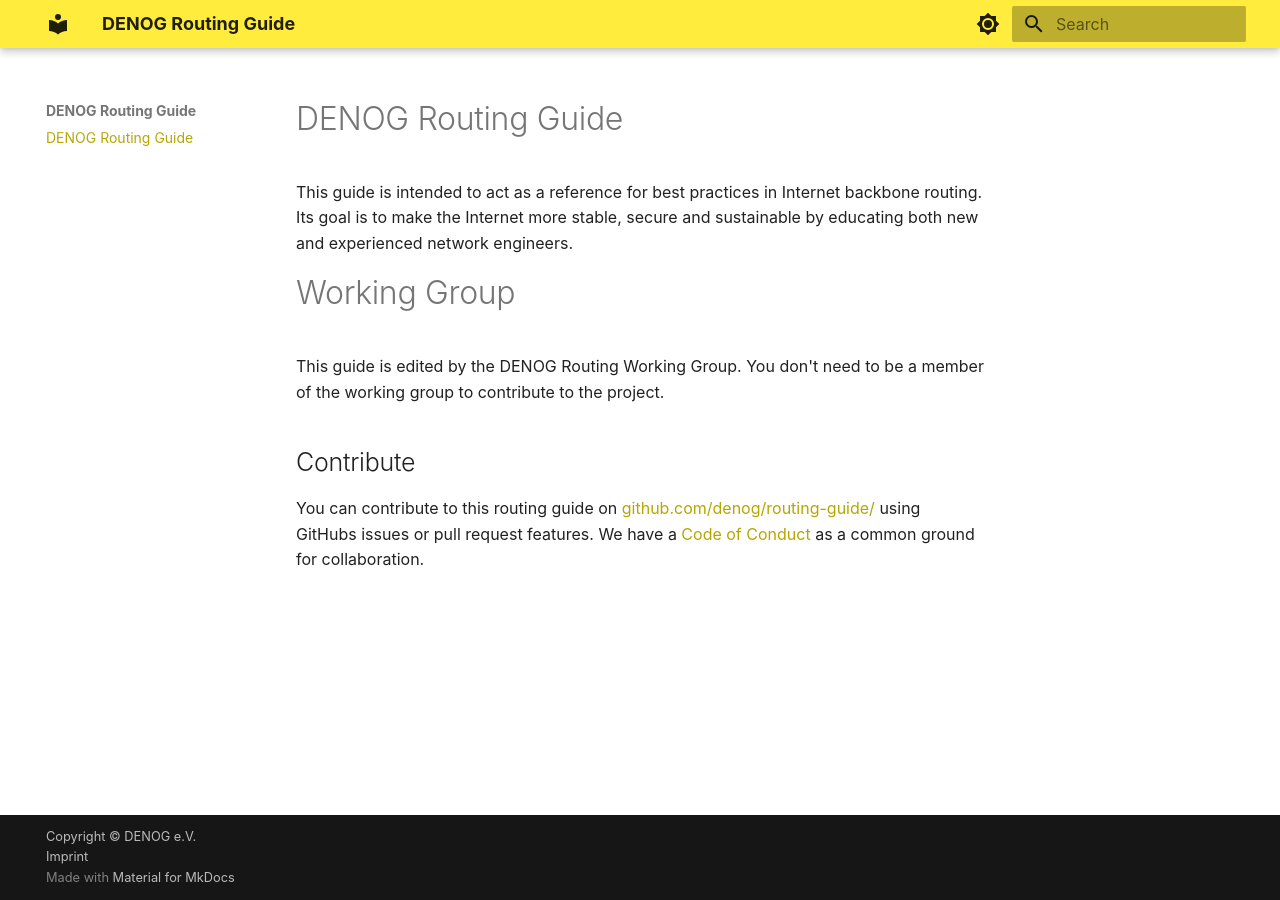
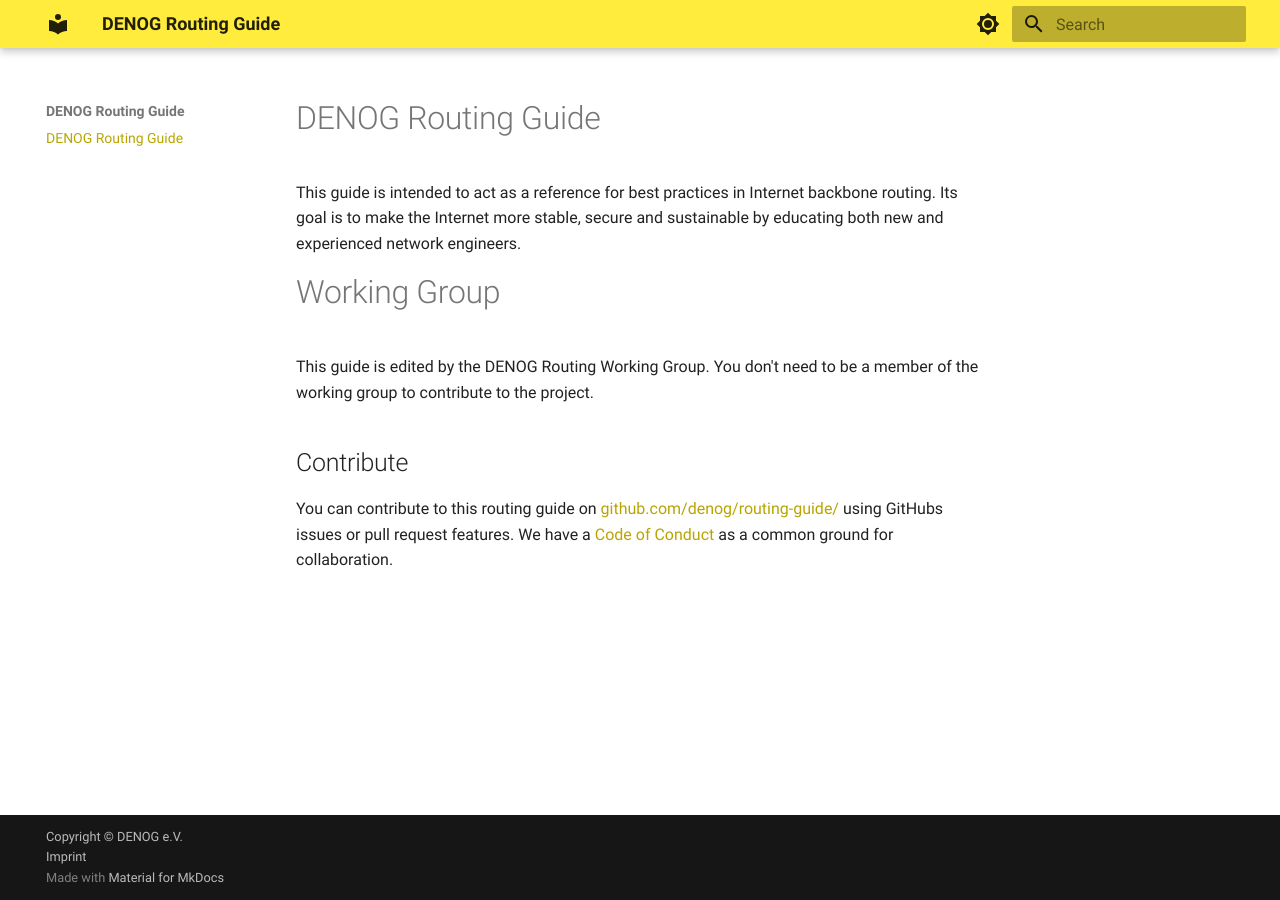
Before and after one commit to denog/routing-guide, an MkDocs documentation site: the page built from docs/index.md, in a window 1280 px wide. Built offline with MkDocs 1.6.1 and Material for MkDocs 9.7.7, drawn with Linux system fonts in a browser that asks for light colours.

Commit message:
Update fonts and use them

```diff
--- a/docs/stylesheets/extra.css
+++ b/docs/stylesheets/extra.css
@@ -1,9 +1,78 @@
+/* roboto-300 - latin */
 @font-face {
-    font-family: "Roboto";
-    src: "/assets/fonts/roboto-v30-latin-regular.eot";
+  font-display: swap; /* Check https://developer.mozilla.org/en-US/docs/Web/CSS/@font-face/font-display for other options. */
+  font-family: 'Roboto';
+  font-style: normal;
+  font-weight: 300;
+  src: url('/assets/fonts/roboto-v30-latin-300.woff2') format('woff2'); /* Chrome 36+, Opera 23+, Firefox 39+, Safari 12+, iOS 10+ */
 }
 
+/* roboto-300italic - latin */
 @font-face {
-    font-family: "Roboto Mono";
-    src: "/assets/fonts/roboto-momo-v22-latin-regular.eot";
+  font-display: swap; /* Check https://developer.mozilla.org/en-US/docs/Web/CSS/@font-face/font-display for other options. */
+  font-family: 'Roboto';
+  font-style: italic;
+  font-weight: 300;
+  src: url('/assets/fonts/roboto-v30-latin-300italic.woff2') format('woff2'); /* Chrome 36+, Opera 23+, Firefox 39+, Safari 12+, iOS 10+ */
 }
+
+/* roboto-regular - latin */
+@font-face {
+  font-display: swap; /* Check https://developer.mozilla.org/en-US/docs/Web/CSS/@font-face/font-display for other options. */
+  font-family: 'Roboto';
+  font-style: normal;
+  font-weight: 400;
+  src: url('/assets/fonts/roboto-v30-latin-regular.woff2') format('woff2'); /* Chrome 36+, Opera 23+, Firefox 39+, Safari 12+, iOS 10+ */
+}
+
+/* roboto-italic - latin */
+@font-face {
+  font-display: swap; /* Check https://developer.mozilla.org/en-US/docs/Web/CSS/@font-face/font-display for other options. */
+  font-family: 'Roboto';
+  font-style: italic;
+  font-weight: 400;
+  src: url('/assets/fonts/roboto-v30-latin-italic.woff2') format('woff2'); /* Chrome 36+, Opera 23+, Firefox 39+, Safari 12+, iOS 10+ */
+}
+
+/* roboto-700 - latin */
+@font-face {
+  font-display: swap; /* Check https://developer.mozilla.org/en-US/docs/Web/CSS/@font-face/font-display for other options. */
+  font-family: 'Roboto';
+  font-style: normal;
+  font-weight: 700;
+  src: url('/assets/fonts/roboto-v30-latin-700.woff2') format('woff2'); /* Chrome 36+, Opera 23+, Firefox 39+, Safari 12+, iOS 10+ */
+}
+
+/* roboto-700italic - latin */
+@font-face {
+  font-display: swap; /* Check https://developer.mozilla.org/en-US/docs/Web/CSS/@font-face/font-display for other options. */
+  font-family: 'Roboto';
+  font-style: italic;
+  font-weight: 700;
+  src: url('/assets/fonts/roboto-v30-latin-700italic.woff2') format('woff2'); /* Chrome 36+, Opera 23+, Firefox 39+, Safari 12+, iOS 10+ */
+}
+
+
+/* roboto-mono-regular - latin */
+@font-face {
+  font-display: swap; /* Check https://developer.mozilla.org/en-US/docs/Web/CSS/@font-face/font-display for other options. */
+  font-family: 'Roboto Mono';
+  font-style: normal;
+  font-weight: 400;
+  src: url('/assets/fonts/roboto-mono-v23-latin-regular.woff2') format('woff2'); /* Chrome 36+, Opera 23+, Firefox 39+, Safari 12+, iOS 10+ */
+}
+
+/* roboto-mono-700 - latin */
+@font-face {
+  font-display: swap; /* Check https://developer.mozilla.org/en-US/docs/Web/CSS/@font-face/font-display for other options. */
+  font-family: 'Roboto Mono';
+  font-style: normal;
+  font-weight: 700;
+  src: url('/assets/fonts/roboto-mono-v23-latin-700.woff2') format('woff2'); /* Chrome 36+, Opera 23+, Firefox 39+, Safari 12+, iOS 10+ */
+}
+
+
+:root {
+  --md-text-font: "Roboto";
+  --md-code-font: "Roboto Mono";
+}
--- a/mkdocs.yml
+++ b/mkdocs.yml
@@ -1,4 +1,6 @@
 site_name: DENOG Routing Guide
+extra_css:
+  - stylesheets/extra.css
 theme:
   name: material
   font: false
```
Also changed, not shown: assets/fonts/roboto-mono-v22-latin-regular.ttf (deleted), assets/fonts/roboto-mono-v22-latin-regular.woff (deleted), assets/fonts/roboto-mono-v22-latin-regular.woff2 (deleted), assets/fonts/roboto-v30-latin-regular.ttf (deleted), assets/fonts/roboto-v30-latin-regular.woff (deleted), docs/assets/fonts/LICENSE.txt (renamed from assets/fonts/LICENSE.md), docs/assets/fonts/roboto-mono-v23-latin-700.woff2 (added), docs/assets/fonts/roboto-mono-v23-latin-regular.woff2 (added), docs/assets/fonts/roboto-v30-latin-300.woff2 (added), docs/assets/fonts/roboto-v30-latin-300italic.woff2 (added), docs/assets/fonts/roboto-v30-latin-700.woff2 (added), docs/assets/fonts/roboto-v30-latin-700italic.woff2 (added), docs/assets/fonts/roboto-v30-latin-italic.woff2 (added), docs/assets/fonts/roboto-v30-latin-regular.woff2 (renamed from assets/fonts/roboto-v30-latin-regular.woff2), 4 other files.
